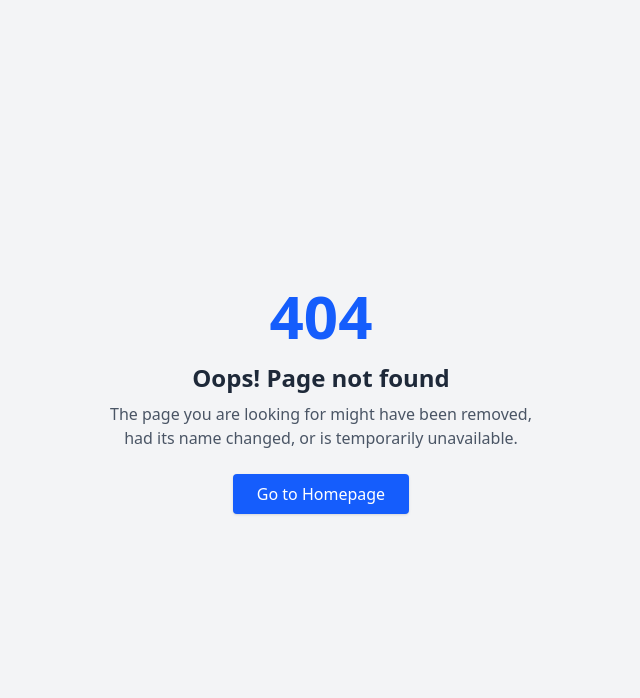
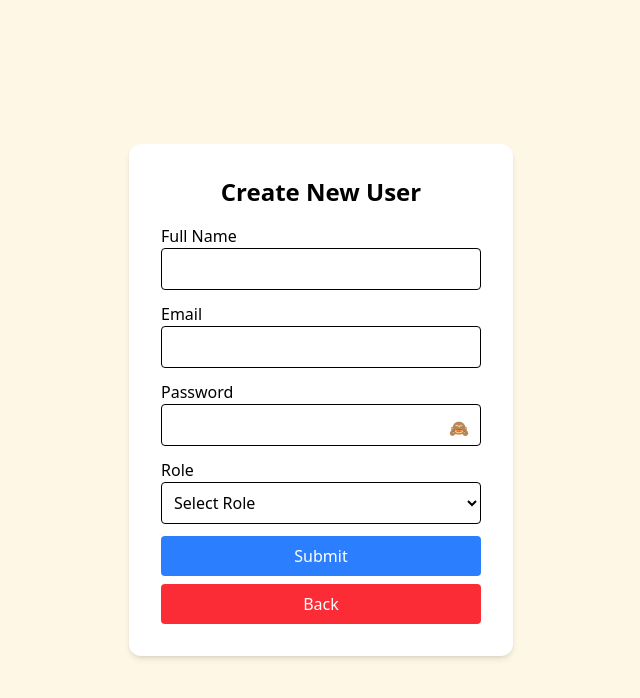
Before and after one commit to iamdeveloper17/vt-quotation, a React (Vite) app in the folder Frontend/: page /adminusers/signup in a window 1280 px wide. Before the commit this address had no page. Shown: the top 698 px of the page, without its empty margins (319-959 px from the left). Built offline with nearby package versions, Linux system fonts and the light colour scheme; sample sign-in values are in the browser's storage.

Commit message:
I have changes on backend Code

```diff
--- a/Frontend/src/App.jsx
+++ b/Frontend/src/App.jsx
@@ -36,7 +36,6 @@ const App = () => {
       <Router>
         <Routes>
           <Route path='/' element={<PublicRoute><Login /></PublicRoute>} />
-          <Route path='/signup' element={<PublicRoute><Signup /></PublicRoute>} />
           <Route path='/login' element={<PublicRoute><LoginFirst /></PublicRoute>} />
           <Route path="/home" element={<PrivateRoute><Home /></PrivateRoute>} >
             <Route path="dashboard" element={<DashBoard />} />
@@ -45,6 +44,7 @@ const App = () => {
             <Route path="purchase_order" element={<PurchaseOrder />} />
             <Route path="admin_items" element={<AdminItems />} />
           </Route>
+          <Route path='/adminusers/signup' element={<PrivateRoute><Signup /></PrivateRoute>} />
           <Route path='/quotation/br' element={<PrivateRoute><BRbioForm /></PrivateRoute>} />
           <Route path='/brbiopage' element={<PrivateRoute><BRbioPage /></PrivateRoute>} />
           <Route path='/quotation/hanuman' element={<PrivateRoute><HanumanForm /></PrivateRoute>} />
--- a/Frontend/src/components/login/Login.jsx
+++ b/Frontend/src/components/login/Login.jsx
@@ -24,12 +24,6 @@ const Login = () => {
           {/* Buttons */}
           <div className="mt-6 justify-center flex md:flex-row items-center md:items-start gap-4 md:justify-start">
             <button
-              onClick={() => navigate('/signup')}
-              className="bg-[#644e24] px-6 py-2 rounded-lg text-white text-sm shadow-md transition-all duration-300 hover:bg-[#443925]"
-            >
-              Sign up
-            </button>
-            <button
               onClick={() => navigate('/login')}
               className="bg-[#644e24] px-6 py-2 rounded-lg text-white text-sm shadow-md transition-all duration-300 hover:bg-[#443925]"
             >
--- a/Frontend/src/components/login/Signup.jsx
+++ b/Frontend/src/components/login/Signup.jsx
@@ -1,8 +1,8 @@
-import { useState } from "react";
+import { useState, useEffect } from "react";
 import { useForm } from "react-hook-form";
 import { yupResolver } from "@hookform/resolvers/yup";
 import * as yup from "yup";
-import { useNavigate } from "react-router-dom";
+import { useNavigate, useLocation } from "react-router-dom";
 
 const schema = yup.object().shape({
   name: yup.string().required("Name is required"),
@@ -11,18 +11,30 @@ const schema = yup.object().shape({
     .string()
     .min(6, "Password must be at least 6 characters")
     .required("Password is required"),
+  role: yup.string().required("Role is required"),
 });
 
 const Signup = () => {
+  const navigate = useNavigate();
+  const location = useLocation();
+  const userToEdit = location.state?.userToEdit || null;
+
   const {
     register,
     handleSubmit,
     formState: { errors },
+    reset,
   } = useForm({
     resolver: yupResolver(schema),
+    defaultValues: userToEdit || {},
   });
 
-  const navigate = useNavigate();
+  useEffect(() => {
+    if (userToEdit) {
+      reset(userToEdit);
+    }
+  }, [userToEdit, reset]);
+
   const [showPassword, setShowPassword] = useState(false);
   const [apiError, setApiError] = useState("");
   const [successMessage, setSuccessMessage] = useState("");
@@ -35,9 +47,36 @@ const Signup = () => {
     setApiError("");
     setSuccessMessage("");
 
-    const { name, email, password } = data;
+    const { name, email, password, role } = data;
 
     try {
+      // ✅ EDIT mode
+      if (userToEdit) {
+        const response = await fetch(
+          `https://vt-quotation.onrender.com/admin/users/${userToEdit._id}`,
+          {
+            method: "PUT",
+            headers: {
+              "Content-Type": "application/json",
+              Authorization: `Bearer ${localStorage.getItem("token")}`,
+            },
+            body: JSON.stringify({ name, email, password, role }),
+          }
+        );
+
+        const result = await response.json();
+
+        if (!response.ok) {
+          setApiError(result.message || "Failed to update user");
+          return;
+        }
+
+        setSuccessMessage("User updated successfully!");
+        setTimeout(() => navigate("/home/adminusers"), 1500);
+        return;
+      }
+
+      // ✅ NEW user (signup)
       const apiKey = "7f60299b0a2e4fa0865bcdee71856e1e";
       let skipValidation = false;
       let isRealEmail = true;
@@ -51,7 +90,6 @@ const Signup = () => {
         const emailData = JSON.parse(emailText);
         console.log("Email Check Response:", emailData);
 
-        // Quota reached fallback
         if (emailData.error?.code === "quota_reached") {
           console.warn("Quota exceeded. Skipping email verification.");
           skipValidation = true;
@@ -68,28 +106,26 @@ const Signup = () => {
         }
       } catch (err) {
         console.warn("Email Validation Error:", err.message);
-        // Continue without blocking signup
       }
 
-      // Proceed with signup
       const response = await fetch("https://vt-quotation.onrender.com/register", {
         method: "POST",
         headers: { "Content-Type": "application/json" },
-        body: JSON.stringify({ name, email, password }),
+        body: JSON.stringify({ name, email, password, role }),
       });
 
       const result = await response.json();
       console.log("Signup Response:", result);
 
       if (!response.ok || !result.user) {
-        setApiError(result.message || "Signup failed. Try again.");
+        setApiError(result.message || "Create User failed. Try again.");
         return;
       }
 
       localStorage.setItem("userEmail", result.user.email);
       localStorage.setItem("userName", result.user.name);
-      setSuccessMessage("Signup successful! Redirecting...");
-      setTimeout(() => navigate("/login"), 1500);
+      setSuccessMessage("Create User successful! Redirecting...");
+      setTimeout(() => navigate("/home/adminusers"), 1500);
     } catch (err) {
       console.error("Signup Error:", err.message);
       setApiError(err.message || "Something went wrong during signup.");
@@ -102,9 +138,10 @@ const Signup = () => {
         onSubmit={handleSubmit(onSubmit)}
         className="bg-white p-8 rounded-xl shadow-md w-96"
       >
-        <h2 className="text-2xl font-semibold text-center mb-4">Create an Account</h2>
+        <h2 className="text-2xl font-semibold text-center mb-4">
+          {userToEdit ? "Edit User" : "Create New User"}
+        </h2>
 
-        {/* ✅ Show messages */}
         {apiError && <p className="text-red-500 text-sm text-center mb-4">{apiError}</p>}
         {successMessage && <p className="text-green-600 text-sm text-center mb-4">{successMessage}</p>}
 
@@ -139,11 +176,23 @@ const Signup = () => {
           <p className="text-red-500 text-sm">{errors.password?.message}</p>
         </div>
 
+        <div className="mb-3">
+          <label className="font-medium">Role</label>
+          <select {...register("role")} className="w-full border p-2 rounded">
+            <option value="">Select Role</option>
+            <option value="admin">Admin</option>
+            <option value="manager">Manager</option>
+            <option value="tender">Tender</option>
+            <option value="accounts">Accounts</option>
+          </select>
+          <p className="text-red-500 text-sm">{errors.role?.message}</p>
+        </div>
+
         <button
           type="submit"
           className="w-full bg-blue-500 text-white p-2 rounded hover:bg-blue-600 hover:cursor-pointer"
         >
-          Sign Up
+          Submit
         </button>
 
         <button
--- a/Frontend/src/components/side_link/AdminUsers.jsx
+++ b/Frontend/src/components/side_link/AdminUsers.jsx
@@ -1,12 +1,17 @@
 import React, { useEffect, useState } from "react";
 import axios from "axios";
+import { useNavigate } from "react-router-dom";
 
 const AdminUsers = () => {
   const [users, setUsers] = useState([]);
+  const navigate = useNavigate()
 
   useEffect(() => {
     const fetchAllUsers = async () => {
       try {
+          // 🔍 Log the token before making the request
+      console.log("Stored token:", localStorage.getItem("token"));
+
         const res = await axios.get("https://vt-quotation.onrender.com/admin/users", {
           headers: {
             Authorization: `Bearer ${localStorage.getItem("token")}`,
@@ -74,11 +79,19 @@ const AdminUsers = () => {
     }
   };
 
+
   return (
     <div className="max-w-6xl mx-auto p-6 bg-white shadow-md rounded-lg">
       <h2 className="text-2xl font-bold mb-4 uppercase text-center text-[#343148FF]">
         Users List
       </h2>
+
+      <button
+        className="bg-green-600 text-white px-4 py-2 rounded hover:bg-green-700"
+        onClick={() => navigate('/adminusers/signup')}
+      >
+        Create New User
+      </button>
 
       {/* ✅ DESKTOP TABLE VIEW */}
       <div className="hidden md:block mt-4 h-[500px] overflow-y-auto shadow-xl border border-gray-300 rounded-lg">
@@ -129,6 +142,13 @@ const AdminUsers = () => {
                     </div>
                   </td>
                   <td className="p-2 border border-gray-300 whitespace-nowrap">
+                  <button
+  onClick={() => navigate('/adminusers/signup', { state: { userToEdit: user } })}
+  className="bg-yellow-500 text-white px-2 py-1 rounded hover:bg-yellow-600"
+>
+  Edit User
+</button>
+
                     <button
                       onClick={() => handleDelete(user._id)}
                       className="bg-red-600 hover:bg-red-700 text-white px-3 py-1 rounded"
```
Also changed, not shown: 2 other files (tests, documents, lock files or other folders).
